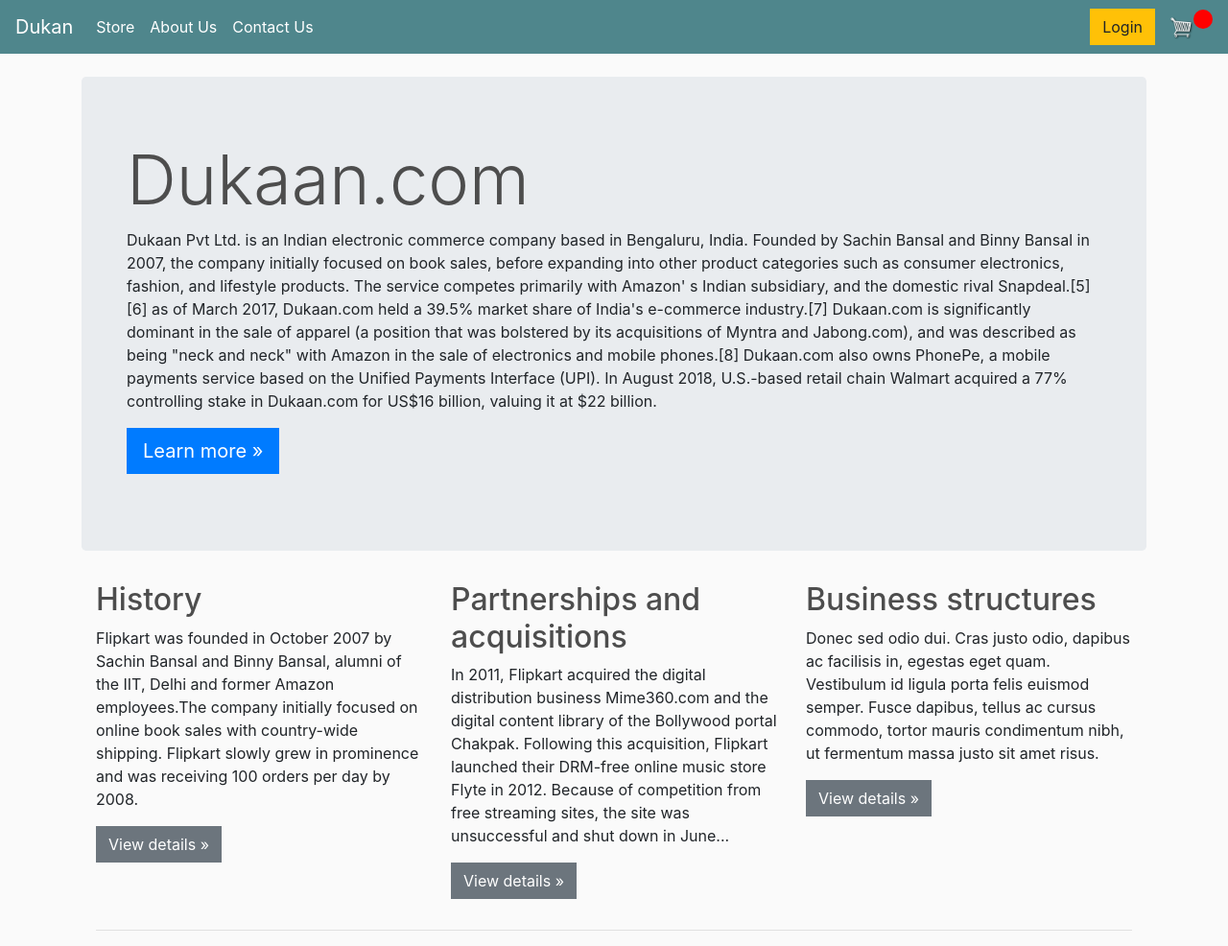
After one commit to shourya2006/Dukaan.com, a Django app: template ecommerce/store/templates/store/about.html in a window 1280 px wide. The commit adds this page. Shown: the whole page at 96% size. Run offline with Django 3.2, Linux system fonts and the light colour scheme; the template is opened without the code that fills it, so the values that code supplies are empty; some libraries are stand-ins or nearby versions.

Commit message:
The second commit

```diff
--- a/ecommerce/store/admin.py
+++ b/ecommerce/store/admin.py
@@ -6,3 +6,4 @@ admin.site.register(Product)
 admin.site.register(Order)
 admin.site.register(OrderItem)
 admin.site.register(ShippingAddress)
+admin.site.register(Contact)
--- /dev/null
+++ b/ecommerce/store/templates/store/about.html
@@ -0,0 +1,63 @@
+{% extends 'store/main.html' %}
+
+{% block content %}
+
+
+
+
+<main role="main">
+
+    <!-- Main jumbotron for a primary marketing message or call to action -->
+    <div class="jumbotron">
+        <div class="container">
+            <h1 class="display-3">Dukaan.com</h1>
+            <p>Dukaan Pvt Ltd. is an Indian electronic commerce company based in Bengaluru, India. Founded by
+                Sachin Bansal and Binny Bansal in 2007, the company initially focused on book sales, before expanding
+                into other product categories such as consumer electronics, fashion, and lifestyle products.
+
+                The service competes primarily with Amazon' s Indian subsidiary, and the domestic rival Snapdeal.[5][6]
+                as of March 2017, Dukaan.com held a 39.5% market share of India's e-commerce industry.[7] Dukaan.com is
+                significantly dominant in the sale of apparel (a position that was bolstered by its acquisitions of
+                Myntra and Jabong.com), and was described as being "neck and neck" with Amazon in the sale of
+                electronics and mobile phones.[8] Dukaan.com also owns PhonePe, a mobile payments service based on the
+                Unified Payments Interface (UPI).
+
+                In August 2018, U.S.-based retail chain Walmart acquired a 77% controlling stake in Dukaan.com for US$16
+                billion, valuing it at $22 billion.</p>
+            <p><a class="btn btn-primary btn-lg" href="#" role="button">Learn more &raquo;</a></p>
+        </div>
+    </div>
+
+    <div class="container">
+        <!-- Example row of columns -->
+        <div class="row">
+            <div class="col-md-4">
+                <h2>History</h2>
+                <p>Flipkart was founded in October 2007 by Sachin Bansal and Binny Bansal, alumni of the IIT, Delhi and former Amazon employees.The company initially focused on online book sales with country-wide shipping. Flipkart slowly grew in prominence and was receiving 100 orders per day by 2008. </p>
+                <p><a class="btn btn-secondary" href="#" role="button">View details &raquo;</a></p>
+            </div>
+            <div class="col-md-4">
+                <h2>Partnerships and acquisitions</h2>
+                <p>In 2011, Flipkart acquired the digital distribution business Mime360.com and the digital content library of the Bollywood portal Chakpak. Following this acquisition, Flipkart launched their DRM-free online music store Flyte in 2012. Because of competition from free streaming sites, the site was unsuccessful and shut down in June...</p>
+                <p><a class="btn btn-secondary" href="#" role="button">View details &raquo;</a></p>
+            </div>
+            <div class="col-md-4">
+                <h2>Business structures</h2>
+                <p>Donec sed odio dui. Cras justo odio, dapibus ac facilisis in, egestas eget quam. Vestibulum id ligula
+                    porta felis euismod semper. Fusce dapibus, tellus ac cursus commodo, tortor mauris condimentum nibh,
+                    ut fermentum massa justo sit amet risus.</p>
+                <p><a class="btn btn-secondary" href="#" role="button">View details &raquo;</a></p>
+            </div>
+        </div>
+
+        <hr>
+
+    </div> <!-- /container -->
+
+</main>
+
+
+
+
+
+{% endblock %}
--- a/ecommerce/store/templates/store/main.html
+++ b/ecommerce/store/templates/store/main.html
@@ -70,7 +70,13 @@
     <div class="collapse navbar-collapse" id="navbarSupportedContent">
       <ul class="navbar-nav mr-auto">
         <li class="nav-item active">
-          <a class="nav-link" href="{% url 'store' %}">Store<span class="sr-only">(current)</span></a>
+          <a class="nav-link" href="{% url 'store' %}">Store</a>
+        </li>
+        <li class="nav-item active">
+          <a class="nav-link" href="{% url 'AboutUs' %}">About Us</a>
+        </li>
+        <li class="nav-item active">
+          <a class="nav-link" href="{% url 'ContactUs' %}">Contact Us</a>
         </li>
 
       </ul>
--- a/ecommerce/store/urls.py
+++ b/ecommerce/store/urls.py
@@ -9,5 +9,7 @@ urlpatterns = [
 	path('checkout/', views.checkout, name="checkout"),
 	path('update_item/', views.updateItem, name="update_item"),
 	path('process_order/', views.processOrder, name="process_order"),
+	path('about/', views.about, name = "AboutUs"),
+	path('contact/', views.contact, name = "ContactUs"),
 
 ]
```
Also changed, not shown: ecommerce/store/models.py (+10 -0 lines), ecommerce/store/templates/store/contact.html (added, +40 -0 lines), ecommerce/store/views.py (+23 -0 lines), ecommerce/db.sqlite3, ecommerce/store/migrations/0003_contact.py (added), ecommerce/store/migrations/0004_alter_contact_desc_alter_contact_email_and_more.py (added).
